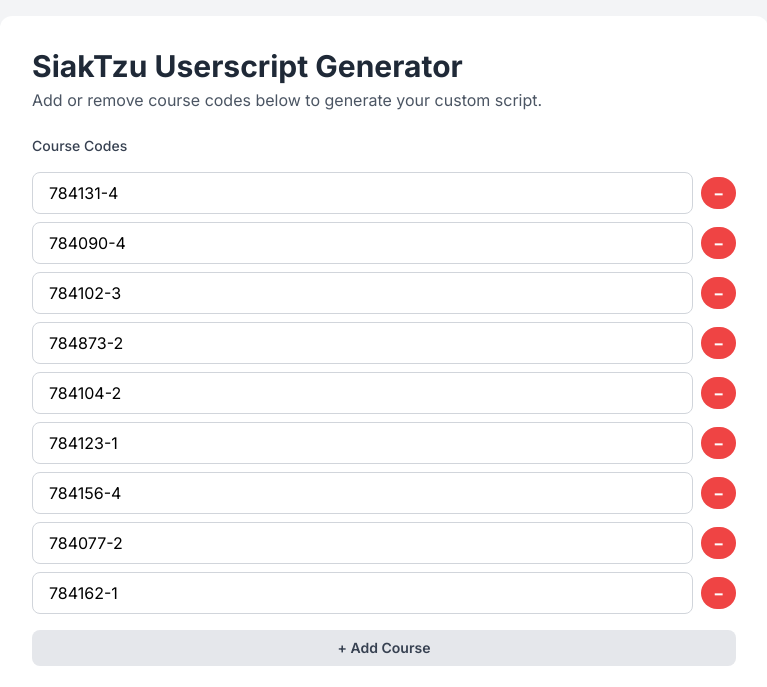
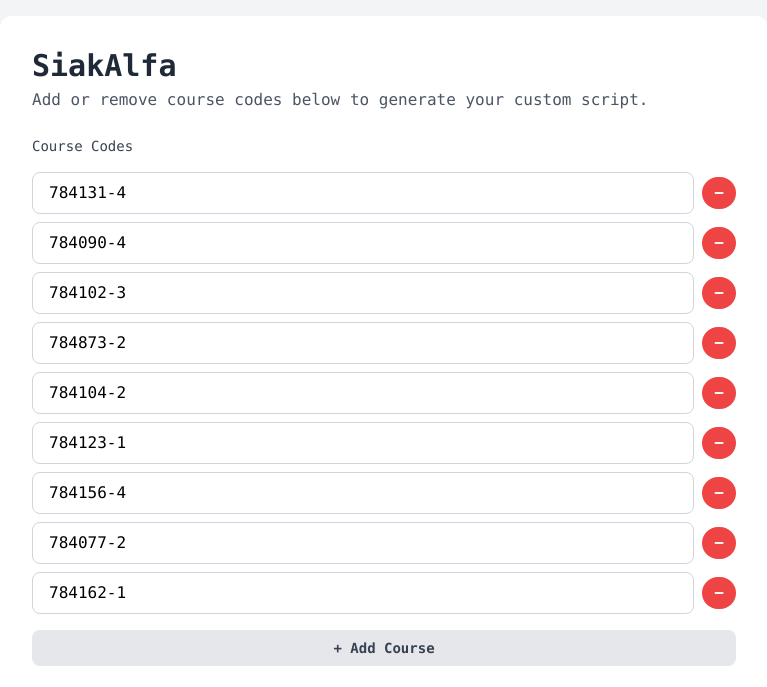
Before and after one commit to alfarizium/SiakAlfa, a plain HTML site: page index.html in a window 1280 px wide. Shown: the top 687 px of the page, without its empty margins (256-1023 px from the left). Drawn offline with nearby package versions, Linux system fonts and the light colour scheme.

Commit message:
Update index.html

```diff
--- a/index.html
+++ b/index.html
@@ -3,12 +3,12 @@
 <head>
     <meta charset="UTF-8">
     <meta name="viewport" content="width=device-width, initial-scale=1.0">
-    <title>SiakTzu Code Generator</title>
+    <title>SiakAlfa Code Generator</title>
     <script src="https://cdn.tailwindcss.com"></script>
-    <link href="https://fonts.googleapis.com/css2?family=Inter:wght@400;500;600;700&display=swap" rel="stylesheet">
     <style>
+        /* Using a standard monospace font stack for a consistent, code-like appearance */
         body {
-            font-family: 'Inter', sans-serif;
+            font-family: ui-monospace, SFMono-Regular, Menlo, Monaco, Consolas, "Liberation Mono", "Courier New", monospace;
         }
         /* Custom scrollbar for a cleaner look in the code area */
         textarea::-webkit-scrollbar {
@@ -32,7 +32,7 @@
     <div class="w-full max-w-3xl bg-white rounded-xl shadow-lg p-6 md:p-8 space-y-6">
         <!-- Header -->
         <div>
-            <h1 class="text-2xl md:text-3xl font-bold text-gray-800">SiakTzu Userscript Generator</h1>
+            <h1 class="text-2xl md:text-3xl font-bold text-gray-800">SiakAlfa</h1>
             <p class="text-gray-600 mt-1">Add or remove course codes below to generate your custom script.</p>
         </div>
 
@@ -72,8 +72,8 @@
 
         // The template for the userscript. Uses a simple placeholder __MATKUL_CODES__ which will be replaced.
         const codeTemplate = `// ==UserScript==
-// @id             SiakTzu
-// @name           SiakTzu
+// @id             SiakAlfa
+// @name           SiakAlfa
 // @namespace      http://tampermonkey.net/
 // @version        1.1.0
 // @description    This userscript lets you win SiakWar
@@ -123,7 +123,7 @@
             const codesArray = Array.from(codeInputs)
                 .map(input => input.value.trim()) // Get the value and trim whitespace
                 .filter(code => code) // Filter out any empty strings
-                .map(code => `"${code}"`); // Wrap each code in quotes
+                .map(code => '"' + code + '"'); // Wrap each code in quotes using standard concatenation
 
             // Join the array of quoted strings with a comma and a space
             const formattedCodes = codesArray.join(', ');
```
